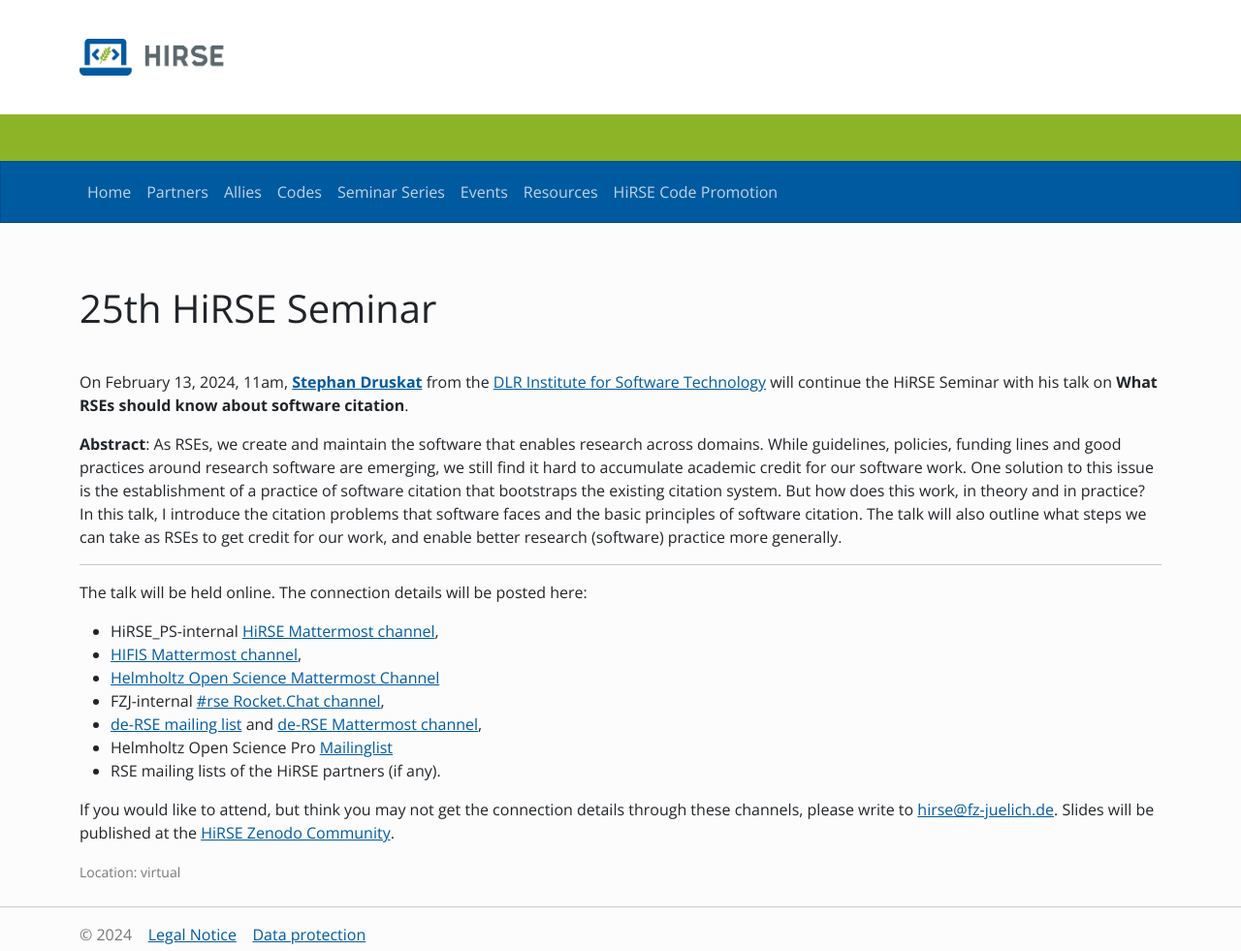
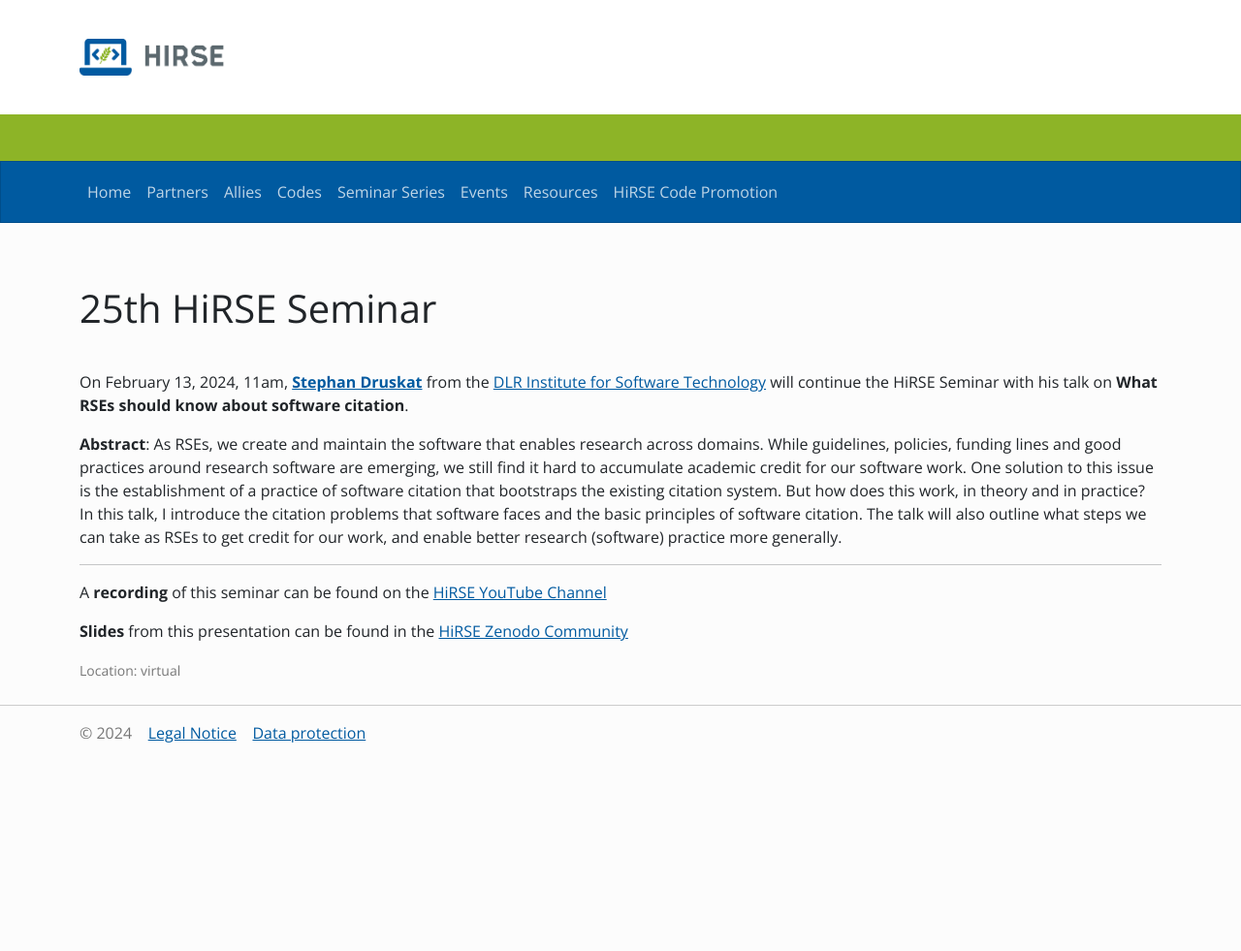
Before and after one commit to Helmholtz-HiRSE/helmholtz-hirse.github.io, a Jekyll site: the page built from _series/2024_02_13-seminar_25.md, in a window 1280 px wide. Shown: the whole page at 97% size. Built offline with Jekyll 4.4.1, drawn with Linux system fonts in a browser that asks for light colours; nearby versions of some CDN libraries; after the commit the page ends 900 px from its top, so only the background shows below that.

Commit message:
Update 2024_02_13-seminar_25.md

```diff
--- a/_series/2024_02_13-seminar_25.md
+++ b/_series/2024_02_13-seminar_25.md
@@ -13,15 +13,6 @@
 As RSEs, we create and maintain the software that enables research across domains. While guidelines, policies, funding lines and good practices around research software are emerging, we still find it hard to accumulate academic credit for our software work. One solution to this issue is the establishment of a practice of software citation that bootstraps the existing citation system. But how does this work, in theory and in practice? In this talk, I introduce the citation problems that software faces and the basic principles of software citation. The talk will also outline what steps we can take as RSEs to get credit for our work, and enable better research (software) practice more generally.
 
 ***
+A **recording** of this seminar can be found on the [HiRSE YouTube Channel](https://www.youtube.com/watch?v=KwlZYlYFZ8c)
 
-The talk will be held online. The connection details will be posted here:
-
-* HiRSE_PS-internal [HiRSE Mattermost channel](https://mattermost.hzdr.de/hirse),
-* [HIFIS Mattermost channel](https://mattermost.hzdr.de/hifis),
-* [Helmholtz Open Science Mattermost Channel](https://mattermost.hzdr.de/open-science)
-* FZJ-internal [#rse Rocket.Chat channel](https://chat.fz-juelich.de/channel/rse),
-* [de-RSE mailing list](https://de-rse.org/de/join.html) and [de-RSE Mattermost channel](https://chat.gwdg.de/channel/derse),
-* Helmholtz Open Science Pro [Mailinglist](https://os.helmholtz.de/en/newsroom/mailing-list/)
-* RSE mailing lists of the HiRSE partners (if any).
-
-If you would like to attend, but think you may not get the connection details through these channels, please write to [hirse@fz-juelich.de](mailto:hirse@fz-juelich.de). Slides will be published at the [HiRSE Zenodo Community](https://zenodo.org/communities/hirse/).
+**Slides** from this presentation can be found in the [HiRSE Zenodo Community](https://zenodo.org/records/10650644)
```
